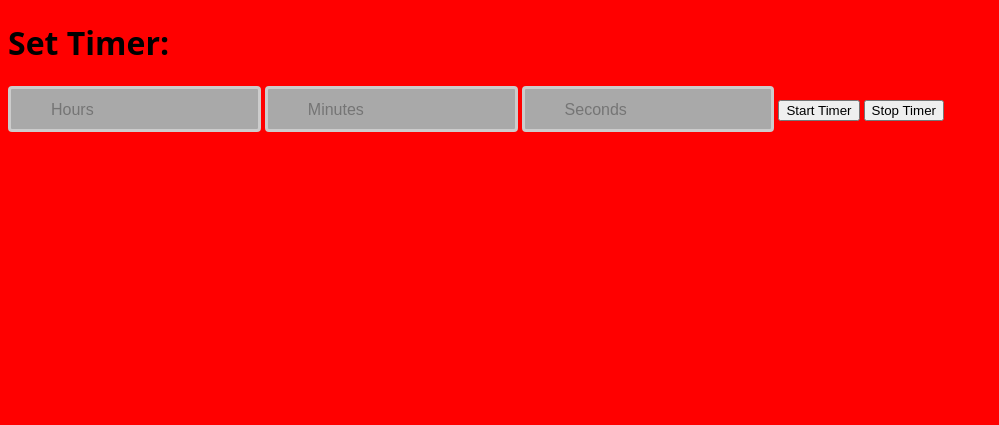
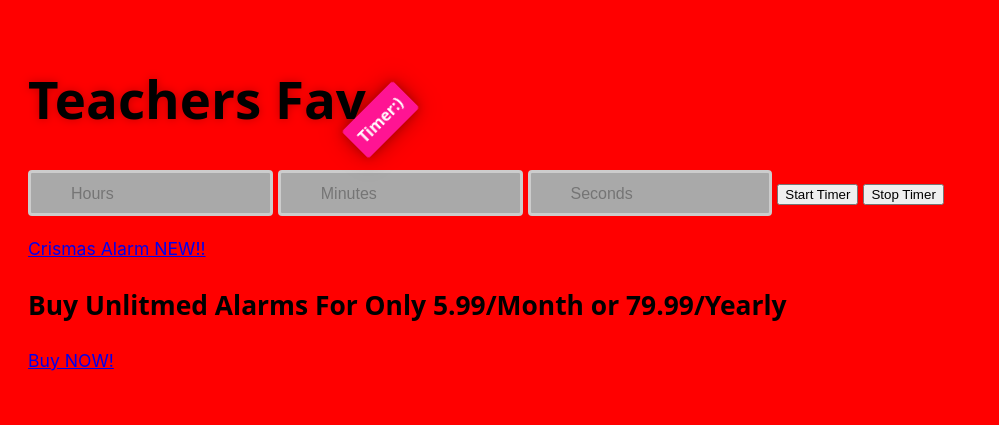
Before and after one commit to MangosPage/Timer, a plain HTML site: page index.html in a window 1280 px wide. Shown: the whole page, without its empty margins (0-999 px from the left). Drawn offline with Linux system fonts and the light colour scheme.

Commit message:
Update index.html

```diff
--- a/index.html
+++ b/index.html
@@ -1,17 +1,71 @@
-
 <!DOCTYPE html>
-<!-- saved from url=(0066)https://orangeredantiquedifference.discordltd20.repl.co/free2.html -->
-<html><head><meta http-equiv="Content-Type" content="text/html; charset=UTF-8">
+<html>
+<head>
   <title>Custom Timer</title>
 </head>
 <body>
-  <h1>Set Timer: </h1>
+  <h1>Teachers Fav  <span class="attr">Timer:)</span></h1>
   <input type="number" id="hours" placeholder="Hours" min="0">
   <input type="number" id="minutes" placeholder="Minutes" min="0" max="59">
   <input type="number" id="seconds" placeholder="Seconds" min="0" max="59">
   <button onclick="startTimer()">Start Timer</button>
   <button onclick="stopTimer()">Stop Timer</button>
-  <audio loop="" id="alarmSound" src="aram.wav"> </audio>
+<audio loop="" id="alarmSound" src="alarm.mp3">  </audio>
+<a href="free.html"><p>Crismas Alarm NEW!!</p></a>
+
+
+</select>
+  <style amp-custom>
+    body {
+      font-family: -apple-system,BlinkMacSystemFont,"Segoe UI",Roboto,Oxygen-Sans,Ubuntu,Cantarell,"Helvetica Neue",sans-serif;
+      font-style: normal;
+      font-weight: 400;
+      padding: 20px;
+    }
+
+    @media only screen and (max-width : 640px) {
+      body {
+        font-size: 0.9em;
+      }
+    }
+    @media only screen and (min-width : 840px) {
+      body {
+        font-size: 1.1em;
+      }
+    }
+
+    h1 {
+      font-size: 300%;
+      filter: drop-shadow(0 0 5px rgb(0,0,0,0.25));
+    }
+    p {
+      line-height: 180%;
+      max-width: 50ch;
+    }
+
+    .attr {
+      position: absolute;
+      display: inline;
+      font-size: 30%;
+      background-color: deeppink;
+      border-radius: 3px;
+      padding: 0.5em;
+      color: #fff;
+      transform: translateX(-30%) translateY(100%) rotateZ(-45deg);
+      filter: drop-shadow(0 0 0.75rem rgb(0,0,0,0.25));
+    }
+
+    @media (prefers-color-scheme: dark) {
+      body {
+        background-color: #000;
+        color: #eee;
+      }
+      .attr {
+        filter: drop-shadow(0 0 0.75rem rgb(0,0,0,0.75));
+      }
+    }
+
+    </style>
    <style>
     h1 {
       font-family: system-ui, -apple-system, BlinkMacSystemFont, 'Segoe UI', Roboto, Oxygen, Ubuntu, Cantarell, 'Open Sans', 'Helvetica Neue', sans-serif;
@@ -81,5 +135,11 @@
       document.getElementById("alarmSound").pause();
     }
   </script>
-
-</body></html>
+</body>
+  <h2>
+    Buy Unlitmed Alarms For Only 5.99/Month or 79.99/Yearly
+  </h2>
+  <a href="jsklf.html">
+    <p>Buy NOW!</p>
+  </a>
+</html>
```
